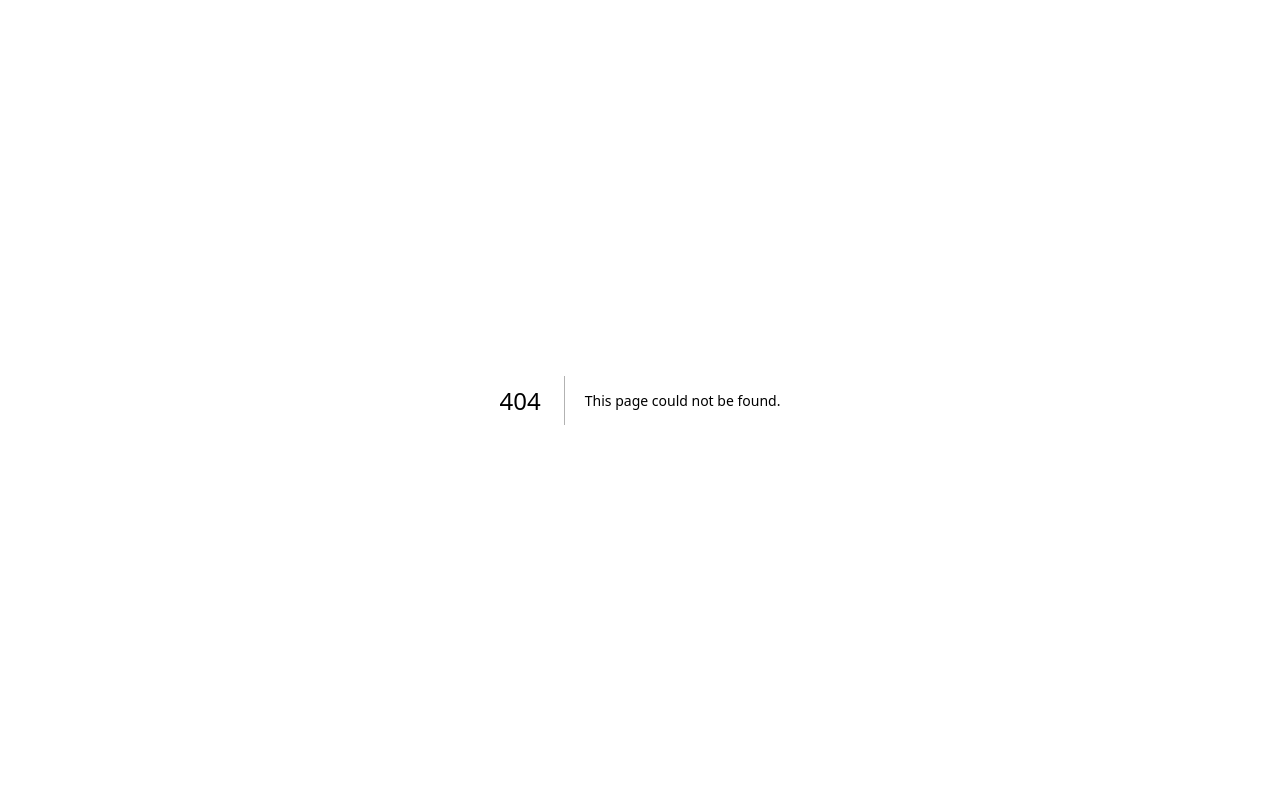
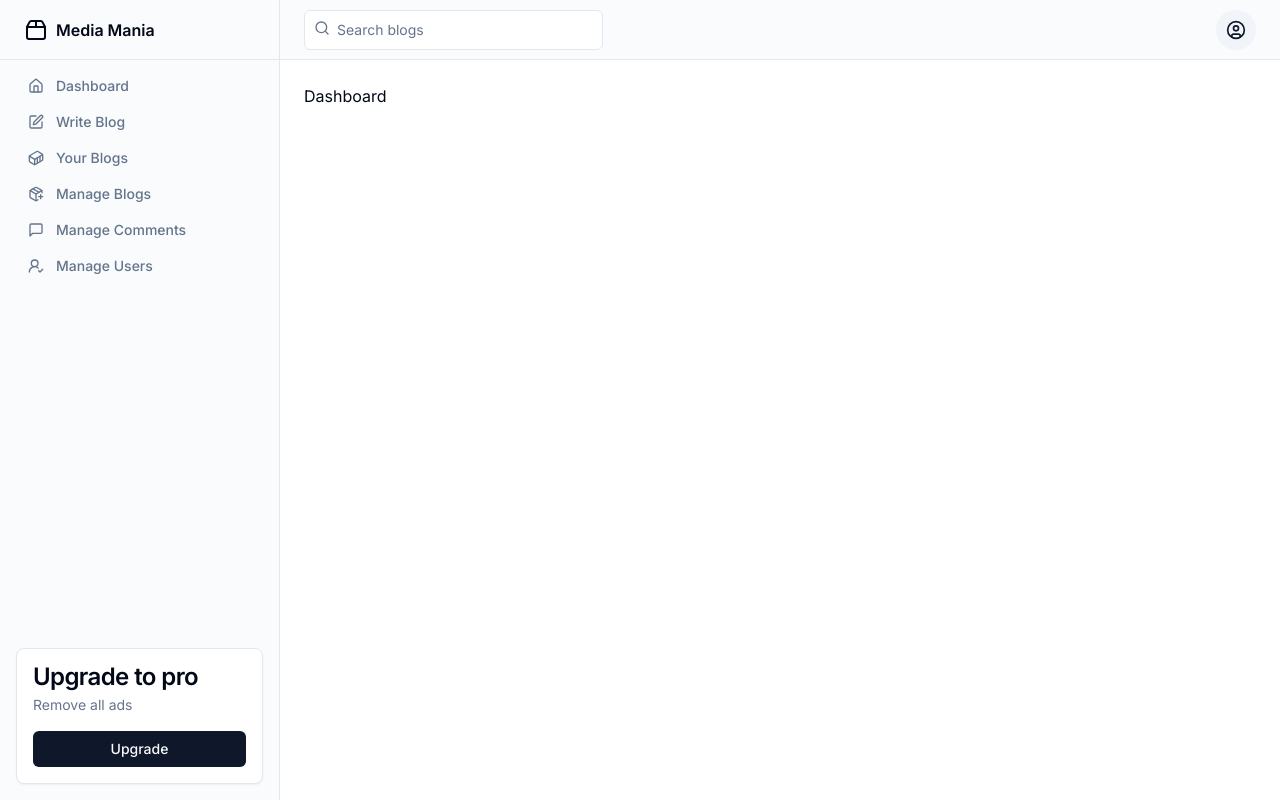
Before and after one commit to ProdipKumarShil/media-mania, a Next.js app: page /dashboard in a window 1280 px wide. Before the commit this address had no page. Built offline with nearby package versions, Linux system fonts and the light colour scheme.

Commit message:
added dashboard layout

```diff
--- a/package.json
+++ b/package.json
@@ -11,6 +11,7 @@
   "dependencies": {
     "@hookform/resolvers": "^3.9.0",
     "@radix-ui/react-alert-dialog": "^1.1.1",
+    "@radix-ui/react-dialog": "^1.1.1",
     "@radix-ui/react-dropdown-menu": "^2.1.1",
     "@radix-ui/react-label": "^2.1.0",
     "@radix-ui/react-select": "^2.1.1",
--- /dev/null
+++ b/src/app/dashboard/layout.jsx
@@ -0,0 +1,124 @@
+import Link from "next/link"
+import {
+  CircleUser,
+  Home,
+  Menu,
+  Package2,
+  Search,
+  UserCheck2,
+  PackagePlus,
+  PenBox,
+  ContainerIcon,
+  MessageSquare,
+} from "lucide-react"
+import { Button } from "@/components/ui/button"
+import {
+  Card,
+  CardContent,
+  CardDescription,
+  CardHeader,
+  CardTitle,
+} from "@/components/ui/card"
+import {
+  DropdownMenu,
+  DropdownMenuContent,
+  DropdownMenuLabel,
+  DropdownMenuSeparator,
+  DropdownMenuTrigger,
+} from "@/components/ui/dropdown-menu"
+import { Input } from "@/components/ui/input"
+import { Sheet, SheetContent, SheetTrigger } from "@/components/ui/sheet"
+
+const NavMenu = () => {
+  return (
+    <nav className="grid items-start px-2 text-sm font-medium lg:px-4">
+      <Link href='#' className="flex items-center gap-3 rounded-lg px-3 py-2 text-muted-foreground transition-all hover:text-primary"><Home className="size-4" />Dashboard</Link>
+      <Link href='#' className="flex items-center gap-3 rounded-lg px-3 py-2 text-muted-foreground transition-all hover:text-primary"><PenBox className="size-4" />Write Blog</Link>
+      <Link href='#' className="flex items-center gap-3 rounded-lg px-3 py-2 text-muted-foreground transition-all hover:text-primary"><ContainerIcon className="size-4" />Your Blogs</Link>
+      <Link href='#' className="flex items-center gap-3 rounded-lg px-3 py-2 text-muted-foreground transition-all hover:text-primary"><PackagePlus className="size-4" />Manage Blogs</Link>
+      <Link href='#' className="flex items-center gap-3 rounded-lg px-3 py-2 text-muted-foreground transition-all hover:text-primary"><MessageSquare className="size-4" />Manage Comments</Link>
+      <Link href='#' className="flex items-center gap-3 rounded-lg px-3 py-2 text-muted-foreground transition-all hover:text-primary"><UserCheck2 className="size-4" />Manage Users</Link>
+    </nav>
+  )
+}
+
+const UpgradeCard = () => {
+  return (
+    <div className="mt-auto p-4">
+      <Card x-chunk='dashboard-02-chunk-0'>
+        <CardHeader className='p-2 pt-0 md:p-4'>
+          <CardTitle>Upgrade to pro</CardTitle>
+          <CardDescription>Remove all ads</CardDescription>
+        </CardHeader>
+        <CardContent className="p-2 pt-0 md:p-4 md:pt-0">
+          <Button size='sm' className='w-full'>Upgrade</Button>
+        </CardContent>
+      </Card>
+    </div>
+  )
+}
+
+const layout = ({ children }) => {
+  return (
+    <div className="grid min-h-screen w-full md:grid-cols-[220px_1fr] lg:grid-cols-[280px_1fr]">
+      <div className="hidden border-r bg-muted/40 md:block">
+        <div className="flex h-full max-h-screen flex-col gap-2">
+          <div className="flex h-14 items-center border-b px-4 lg:h-[60px] lg:px-6">
+            <Link href='/' className="flex items-center gap-2 font-semibold"><Package2 className="size-6 " />
+              <span>Media Mania</span>
+            </Link>
+          </div>
+          <div className="flex-1">
+            {/* Side menus */}
+            <NavMenu />
+          </div>
+          <UpgradeCard />
+        </div>
+      </div>
+
+      {/* sm device menu */}
+      <div className="flex flex-col">
+        <header className="flex h-14 items-center gap-4 border-b bg-muted/40 px-4 lg:h-[60px] lg:px-6">
+          <Sheet>
+            <SheetTrigger asChild>
+              <Button variant='outline' size='icon' className='shrink-0 md:hidden'><Menu className="size-5" /> <span className="sr-only">Toggle Navigation</span></Button>
+            </SheetTrigger>
+            <SheetContent side='left' className='flex flex-col'>
+              {/* side menus */}
+              <NavMenu />
+              <UpgradeCard />
+            </SheetContent>
+          </Sheet>
+          <div className="w-full flex-1">
+            <form >
+              <div className="relative">
+                <Search className="absolute left-2.5 top-2.5 size-4 text-muted-foreground" />
+                <Input type='search' placeholder='Search blogs' className='w-full appearance-none bg-background pl-8 shadow-none md:w-2/3 lg:w-1/3' />
+              </div>
+            </form>
+          </div>
+          <DropdownMenu>
+            <DropdownMenuTrigger asChild>
+              {/* user image here */}
+              <Button variant='secondary' size='icon' className='rounded-full'><CircleUser className="size-5" /> <span className="sr-only">Toggle User Menu</span> </Button>
+            </DropdownMenuTrigger>
+            <DropdownMenuContent align='end'>
+              <DropdownMenuLabel>Home</DropdownMenuLabel>
+              <DropdownMenuSeparator />
+              <DropdownMenuLabel>Dashboard</DropdownMenuLabel>
+              <DropdownMenuSeparator />
+              <DropdownMenuLabel>Logout</DropdownMenuLabel>
+            </DropdownMenuContent>
+          </DropdownMenu>
+        </header>
+        {/* child pages */}
+        <main className="flex flex-1 flex-col gap-4 p-4 lg:gap-6 lg:p-6">
+          {/* pages */}
+          {children}
+        </main>
+      </div>
+    </div>
+  )
+}
+
+export default layout
--- /dev/null
+++ b/src/app/dashboard/page.jsx
@@ -0,0 +1,9 @@
+import React from 'react'
+
+const Dashboard = () => {
+  return (
+    <div>Dashboard</div>
+  )
+}
+
+export default Dashboard
--- /dev/null
+++ b/src/app/dashboard/post-blog/page.jsx
@@ -0,0 +1,9 @@
+import React from 'react'
+
+const PostBlog = () => {
+  return (
+    <div>PostBlog</div>
+  )
+}
+
+export default PostBlog
--- a/src/components/Shared/Footer/Footer.jsx
+++ b/src/components/Shared/Footer/Footer.jsx
@@ -1,3 +1,4 @@
+import Link from 'next/link';
 import React from 'react';
 
 const Footer = () => {
@@ -9,6 +10,8 @@ const Footer = () => {
             <li>linkdin</li>
             <li>email</li>
             <li>Rss</li>
+            <li>Rss</li>
+            <li><Link href='/dashboard'>Dashboard</Link></li>
          </ul>
         </div>
     );
--- /dev/null
+++ b/src/components/ui/badge.jsx
@@ -0,0 +1,34 @@
+import * as React from "react"
+import { cva } from "class-variance-authority";
+
+import { cn } from "@/lib/utils"
+
+const badgeVariants = cva(
+  "inline-flex items-center rounded-full border px-2.5 py-0.5 text-xs font-semibold transition-colors focus:outline-none focus:ring-2 focus:ring-ring focus:ring-offset-2",
+  {
+    variants: {
+      variant: {
+        default:
+          "border-transparent bg-primary text-primary-foreground hover:bg-primary/80",
+        secondary:
+          "border-transparent bg-secondary text-secondary-foreground hover:bg-secondary/80",
+        destructive:
+          "border-transparent bg-destructive text-destructive-foreground hover:bg-destructive/80",
+        outline: "text-foreground",
+      },
+    },
+    defaultVariants: {
+      variant: "default",
+    },
+  }
+)
+
+function Badge({
+  className,
+  variant,
+  ...props
+}) {
+  return (<div className={cn(badgeVariants({ variant }), className)} {...props} />);
+}
+
+export { Badge, badgeVariants }
--- /dev/null
+++ b/src/components/ui/sheet.jsx
@@ -0,0 +1,109 @@
+"use client";
+import * as React from "react"
+import * as SheetPrimitive from "@radix-ui/react-dialog"
+import { cva } from "class-variance-authority";
+import { X } from "lucide-react"
+
+import { cn } from "@/lib/utils"
+
+const Sheet = SheetPrimitive.Root
+
+const SheetTrigger = SheetPrimitive.Trigger
+
+const SheetClose = SheetPrimitive.Close
+
+const SheetPortal = SheetPrimitive.Portal
+
+const SheetOverlay = React.forwardRef(({ className, ...props }, ref) => (
+  <SheetPrimitive.Overlay
+    className={cn(
+      "fixed inset-0 z-50 bg-black/80  data-[state=open]:animate-in data-[state=closed]:animate-out data-[state=closed]:fade-out-0 data-[state=open]:fade-in-0",
+      className
+    )}
+    {...props}
+    ref={ref} />
+))
+SheetOverlay.displayName = SheetPrimitive.Overlay.displayName
+
+const sheetVariants = cva(
+  "fixed z-50 gap-4 bg-background p-6 shadow-lg transition ease-in-out data-[state=open]:animate-in data-[state=closed]:animate-out data-[state=closed]:duration-300 data-[state=open]:duration-500",
+  {
+    variants: {
+      side: {
+        top: "inset-x-0 top-0 border-b data-[state=closed]:slide-out-to-top data-[state=open]:slide-in-from-top",
+        bottom:
+          "inset-x-0 bottom-0 border-t data-[state=closed]:slide-out-to-bottom data-[state=open]:slide-in-from-bottom",
+        left: "inset-y-0 left-0 h-full w-3/4 border-r data-[state=closed]:slide-out-to-left data-[state=open]:slide-in-from-left sm:max-w-sm",
+        right:
+          "inset-y-0 right-0 h-full w-3/4  border-l data-[state=closed]:slide-out-to-right data-[state=open]:slide-in-from-right sm:max-w-sm",
+      },
+    },
+    defaultVariants: {
+      side: "right",
+    },
+  }
+)
+
+const SheetContent = React.forwardRef(({ side = "right", className, children, ...props }, ref) => (
+  <SheetPortal>
+    <SheetOverlay />
+    <SheetPrimitive.Content ref={ref} className={cn(sheetVariants({ side }), className)} {...props}>
+      {children}
+      <SheetPrimitive.Close
+        className="absolute right-4 top-4 rounded-sm opacity-70 ring-offset-background transition-opacity hover:opacity-100 focus:outline-none focus:ring-2 focus:ring-ring focus:ring-offset-2 disabled:pointer-events-none data-[state=open]:bg-secondary">
+        <X className="h-4 w-4" />
+        <span className="sr-only">Close</span>
+      </SheetPrimitive.Close>
+    </SheetPrimitive.Content>
+  </SheetPortal>
+))
+SheetContent.displayName = SheetPrimitive.Content.displayName
+
+const SheetHeader = ({
+  className,
+  ...props
+}) => (
+  <div
+    className={cn("flex flex-col space-y-2 text-center sm:text-left", className)}
+    {...props} />
+)
+SheetHeader.displayName = "SheetHeader"
+
+const SheetFooter = ({
+  className,
+  ...props
+}) => (
+  <div
+    className={cn("flex flex-col-reverse sm:flex-row sm:justify-end sm:space-x-2", className)}
+    {...props} />
+)
+SheetFooter.displayName = "SheetFooter"
+
+const SheetTitle = React.forwardRef(({ className, ...props }, ref) => (
+  <SheetPrimitive.Title
+    ref={ref}
+    className={cn("text-lg font-semibold text-foreground", className)}
+    {...props} />
+))
+SheetTitle.displayName = SheetPrimitive.Title.displayName
+
+const SheetDescription = React.forwardRef(({ className, ...props }, ref) => (
+  <SheetPrimitive.Description
+    ref={ref}
+    className={cn("text-sm text-muted-foreground", className)}
+    {...props} />
+))
+SheetDescription.displayName = SheetPrimitive.Description.displayName
+
+export {
+  Sheet,
+  SheetPortal,
+  SheetOverlay,
+  SheetTrigger,
+  SheetClose,
+  SheetContent,
+  SheetHeader,
+  SheetFooter,
+  SheetTitle,
+  SheetDescription,
+}
```
Also changed, not shown: 1 other file (tests, documents, lock files or other folders).
